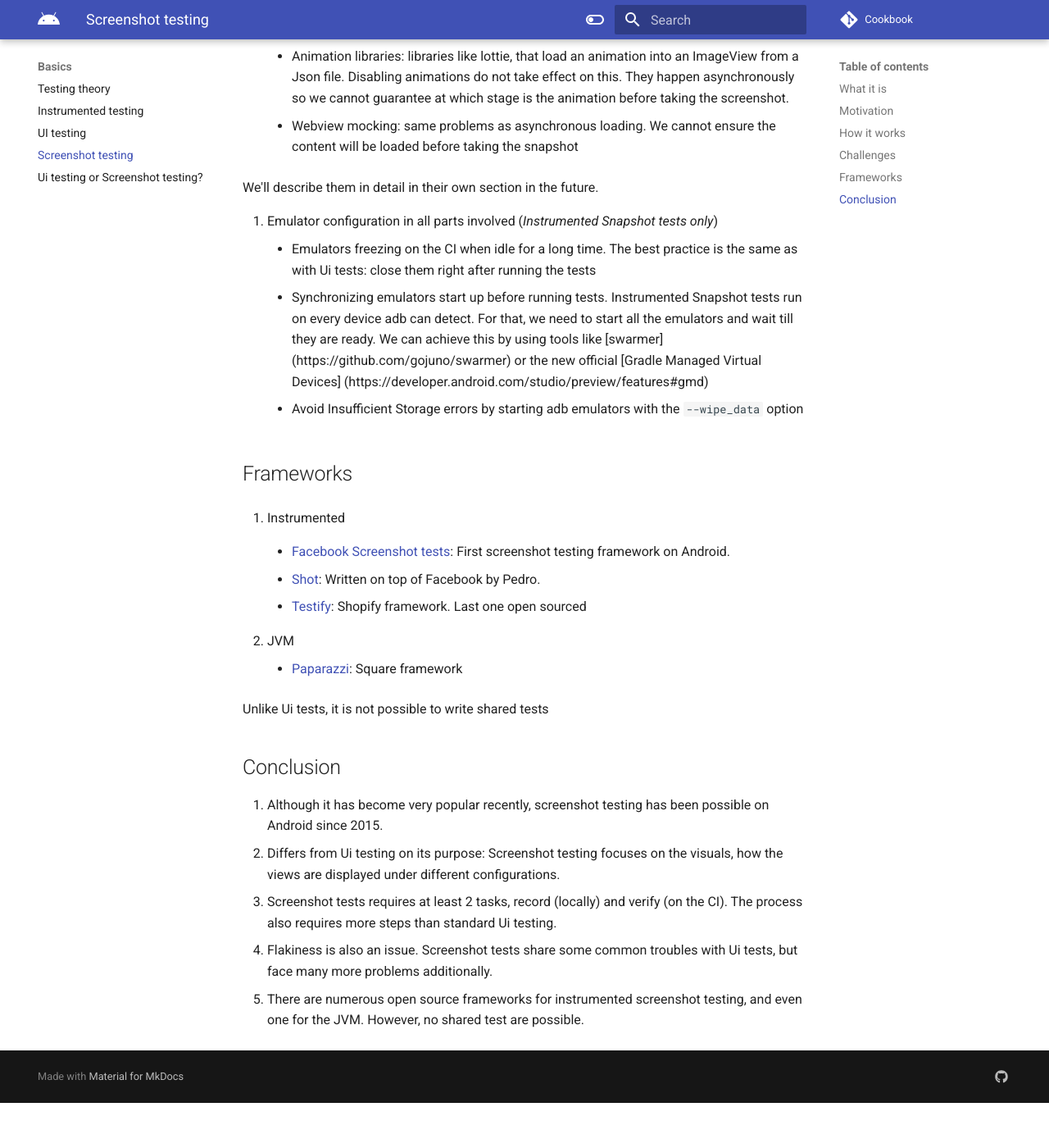
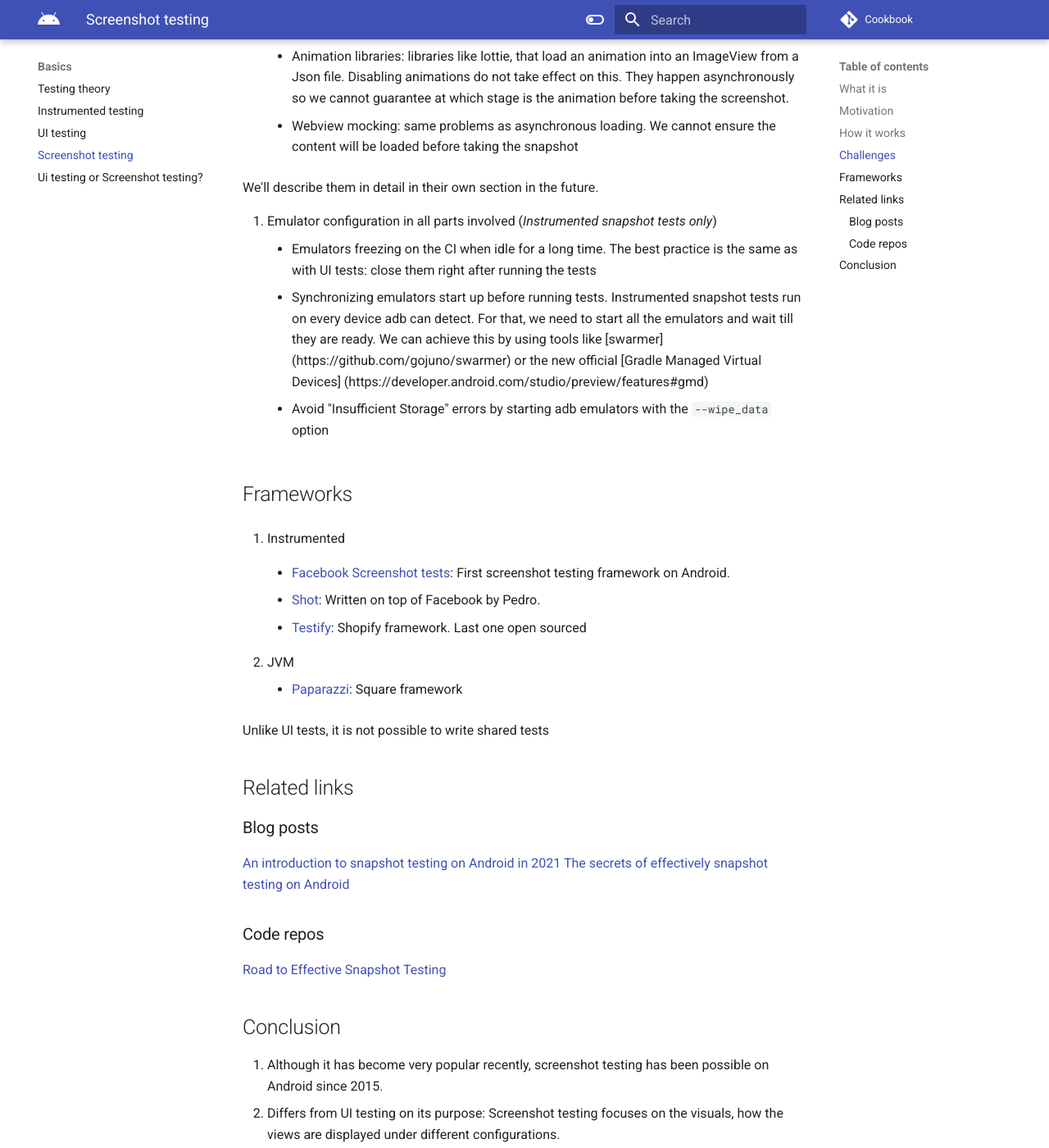
Before and after one commit to android-ui-testing/Cookbook, an MkDocs documentation site: the page built from docs/content/basics/screenshot_testing.md, in a window 1280 px wide and 1400 px high, scrolled down 2465 px. Shown: the whole window at 82% size. Built offline with MkDocs 1.6.1 and Material for MkDocs 9.7.7, drawn with Linux system fonts in a browser that asks for light colours; comment, search, counter and statistics services are not loaded; before the commit the page ends 3810 px from its top, so only the background shows below that; some of the changed text lies outside the part shown.

Commit message:
Add links to screenshot testing

```diff
--- a/docs/content/basics/screenshot_testing.md
+++ b/docs/content/basics/screenshot_testing.md
@@ -3,14 +3,14 @@
 ## What it is
 Screenshot testing (also called Snapshot testing) has been in the Android world since 8th October 2015, when Facebook open sourced the first version of their snapshot testing library.
 
-They are a special type of UI tests that inflate a view, take a screenshot of it, and compare it to an already stored image taken as reference. This reference is considered the source of truth: it depicts how the Ui must be displayed, pixel by pixel.
+They are a special type of UI tests that inflate a view, take a screenshot of it, and compare it to an already stored image taken as reference. This reference is considered the source of truth: it depicts how the UI must be displayed, pixel by pixel.
 If the generated snapshot file from the test differs from the reference, the test fails, passes otherwise.
 
 ## Motivation
 Screenshot tests are easy to write and maintain and run fast (≈ 1 sec per test), what makes them affordable to execute upon PRs.
-They focus on detecting visual bugs that standard UiAutomator and Espresso cannot, namely
+They focus on detecting visual bugs that standard **UiAutomator** and **Espresso** cannot, namely
 
-1. Ui defects introduced by updates in libraries like Material design and Constraint Layout
+1. UI defects introduced by updates in libraries like Material design and Constraint Layout
 
 2. Spacing, styles and themes (light mode vs. dark mode)
 
@@ -18,7 +18,7 @@
      - Multiline text does not cut off
      - No view overlapping on visibility changes
      - Proper view alignment under different screen densities and/or font sizes
-     - Text, icons and Ui alignment on RTL & LTR languages, among other language related issues
+     - Text, icons and UI alignment on RTL & LTR languages, among other language related issues
 
 ## How it works
 First of all, we need to understand that snapshot testing process differs from standard testing.
@@ -32,15 +32,15 @@
 1. Create a test that snapshots a view. This could range from a view dynamically inflated to the activity that is shown on the emulator/device screen.
 2. Make sure adb only lists the snapshot testing device/emulator. That is because instrumentation tests run on all emulators/devices adb detects. This might cause some issues like snapshot file duplication errors, longer running times, and the like.
 3. Execute "record" locally to generate the corresponding snapshot files and open the corresponding PR containing them.
-4. Some teammates review the snapshots to confirm that they reflect the state of the view we are expecting. Once approved and merged, this Snapshot is taken as source of truth for future verifications of the tests.
+4. Some teammates review the snapshots to confirm that they reflect the state of the view we are expecting. Once approved and merged, this snapshot is taken as source of truth for future verifications of the tests.
 5. Verify the snapshots periodically (e.g. on every PR, once a day, etc.). Ideally you have a CI with a job configured to "verify" them. This means, it executes the snapshot tests with the most up-to-date code, and takes a screenshot. After that, it compares this screenshot with the last one uploaded to the CI or the one being pushed in the PR. If they both match, the test passes, fails otherwise.
 
 
 ## Challenges
-Unfortunately, Screenshot tests also come with their own problems.
+Unfortunately, screenshot tests also come with their own problems.
 
-1. Flakiness: Same as with Ui tests, Snapshot test face flakiness problems. On one hand, we face similar problems to Ui Testing. Most of the issues described in the [flakiness](../practices/flakiness.md) section also apply to Ui tests.
-Additionally, Snapshot test suffer from other issues:
+1. Flakiness: Same as with UI tests, snapshot test face flakiness problems. On one hand, we face similar problems to UI Testing. Most of the issues described in the [flakiness](../practices/flakiness.md) section also apply to screenshot tests.
+Additionally, snapshot test suffer from other issues:
      - Rendering issues: Hardware accelerated drawing model might cause issues like wrongly rendered pixels, especially with Composables. See more [here](https://developer.android.com/guide/topics/graphics/hardware-accel)
      - Drawable caching: the Android system maintains a cache of drawables. If the bitmap of such drawable is shared in several locations, the result could vary depending on whether the bitmap has already been cached in a previous test or not. This introduces flakiness in pixel by pixel comparisons.
      - Cached state in Views: some views like ConstraintLayout have their own cache, so that in the next pas they do not have to recalculate anything, what might cause flakiness.
@@ -55,10 +55,10 @@
 
 We'll describe them in detail in their own section in the future.
 
-2. Emulator configuration in all parts involved (*Instrumented Snapshot tests only*)
-     - Emulators freezing on the CI when idle for a long time. The best practice is the same as with Ui tests: close them right after running the tests
-     - Synchronizing emulators start up before running tests. Instrumented Snapshot tests run on every device adb can detect. For that, we need to start all the emulators and wait till they are ready. We can achieve this by using tools like [swarmer] (https://github.com/gojuno/swarmer) or the new official [Gradle Managed Virtual Devices] (https://developer.android.com/studio/preview/features#gmd)
-     - Avoid Insufficient Storage errors by starting adb emulators with the `--wipe_data` option
+2. Emulator configuration in all parts involved (*Instrumented snapshot tests only*)
+     - Emulators freezing on the CI when idle for a long time. The best practice is the same as with UI tests: close them right after running the tests
+     - Synchronizing emulators start up before running tests. Instrumented snapshot tests run on every device adb can detect. For that, we need to start all the emulators and wait till they are ready. We can achieve this by using tools like [swarmer] (https://github.com/gojuno/swarmer) or the new official [Gradle Managed Virtual Devices] (https://developer.android.com/studio/preview/features#gmd)
+     - Avoid "Insufficient Storage" errors by starting adb emulators with the `--wipe_data` option
 
 ## Frameworks
 1. Instrumented
@@ -71,11 +71,18 @@
 2. JVM
      - [Paparazzi](https://github.com/cashapp/paparazzi): Square framework
 
-Unlike Ui tests, it is not possible to write shared tests
+Unlike UI tests, it is not possible to write shared tests
+
+## Related links
+### Blog posts
+[An introduction to snapshot testing on Android in 2021](https://sergiosastre.hashnode.dev/an-introduction-to-snapshot-testing-on-android-in-2021)
+[The secrets of effectively snapshot testing on Android](https://sergiosastre.hashnode.dev/the-secrets-of-effectively-snapshot-testing-on-android)
+### Code repos
+[Road to Effective Snapshot Testing](https://github.com/sergio-sastre/Road-To-Effective-Snapshot-Testing)
 
 ## Conclusion
 1. Although it has become very popular recently, screenshot testing has been possible on Android since 2015.
-2. Differs from Ui testing on its purpose: Screenshot testing focuses on the visuals, how the views are displayed under different configurations.
-3. Screenshot tests requires at least 2 tasks, record (locally) and verify (on the CI). The process also requires more steps than standard Ui testing.
-4. Flakiness is also an issue. Screenshot tests share some common troubles with Ui tests, but face many more problems additionally.
-5. There are numerous open source frameworks for instrumented screenshot testing, and even one for the JVM. However, no shared test are possible.
+2. Differs from UI testing on its purpose: Screenshot testing focuses on the visuals, how the views are displayed under different configurations.
+3. Screenshot tests requires at least 2 tasks, record (locally) and verify (on the CI). The process also requires more steps than standard UI testing.
+4. Flakiness is also an issue. Screenshot tests share some common troubles with UI tests, but face many more problems additionally.
+5. There are numerous open source frameworks for instrumented screenshot testing, and even one for the JVM. However, no shared tests are possible.
```
